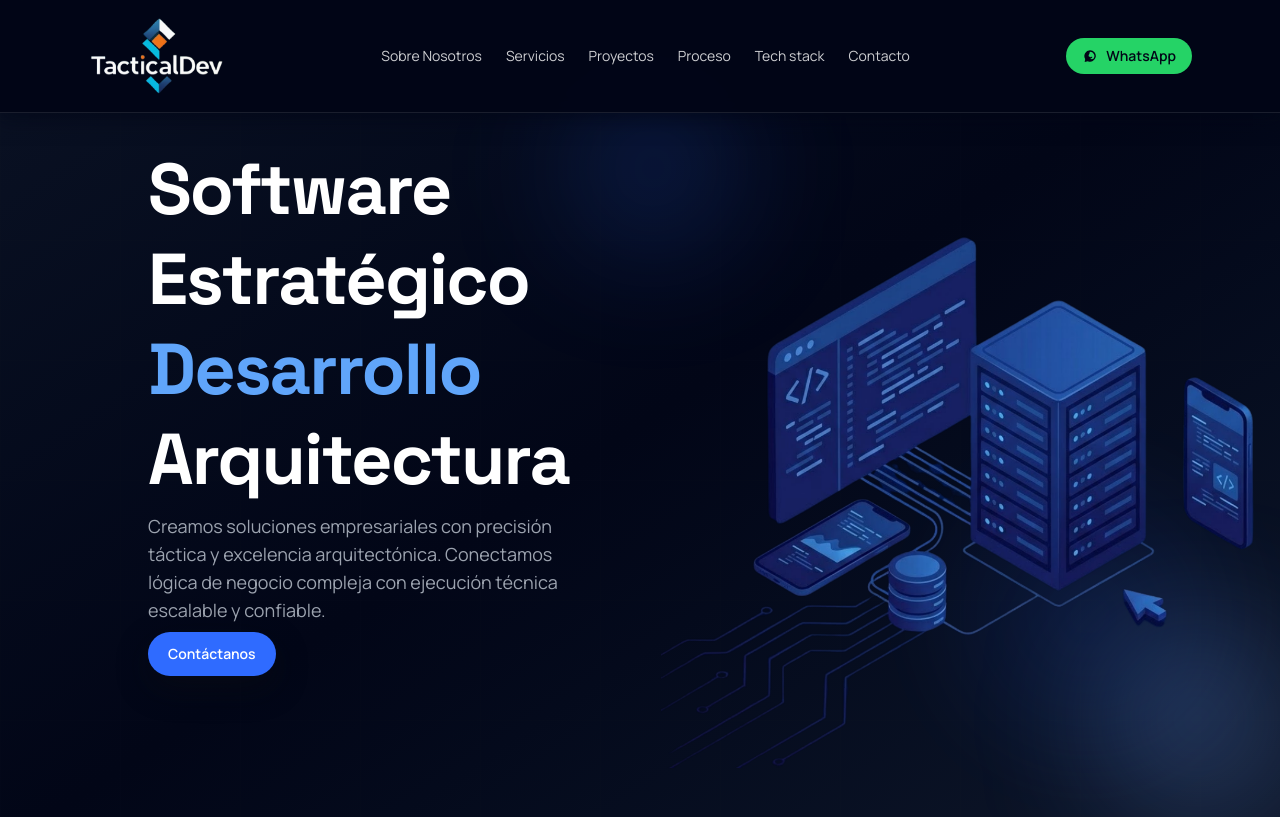
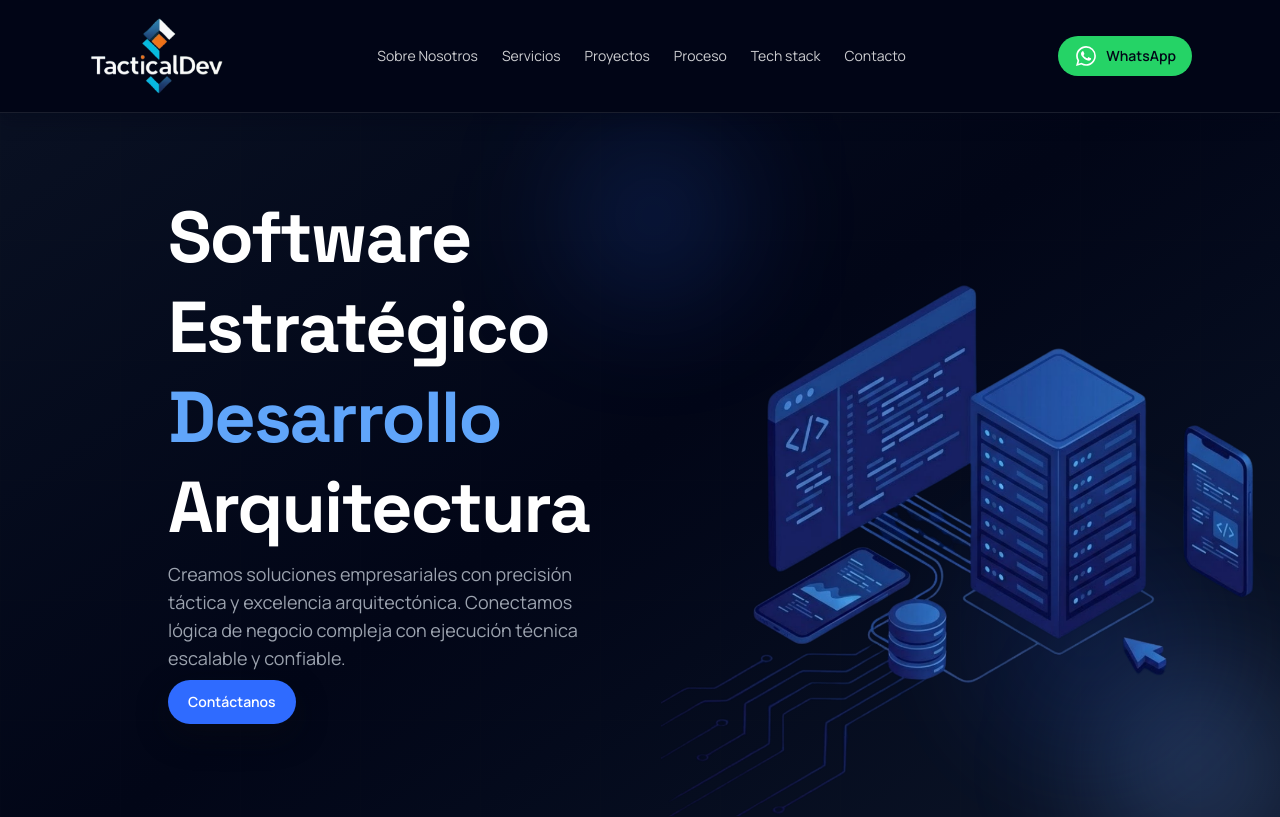
Before and after one commit to saintcarti/tacticaldevFrontLanding, a Next.js app: page / in a window 1280 px wide. Shown: the top 817 px of the page. Built offline with nearby package versions, Linux system fonts and the light colour scheme.

Commit message:
pagina web bien

```diff
--- a/src/components/layout/Navbar.tsx
+++ b/src/components/layout/Navbar.tsx
@@ -1,4 +1,4 @@
-"use client";
+﻿"use client";
 
 import Image from "next/image";
 import Link from "next/link";
@@ -20,15 +20,27 @@
     if (!target) return;
 
     const header = document.querySelector("header");
-    const headerOffset =
-      header instanceof HTMLElement ? header.getBoundingClientRect().height : 0;
-    const top = target.getBoundingClientRect().top + window.scrollY - headerOffset;
+    let headerOffset = 0;
+    if (header) {
+      const navBar = header.firstElementChild;
+      headerOffset = navBar ? navBar.getBoundingClientRect().height : header.getBoundingClientRect().height;
+    }
+    const top = target.getBoundingClientRect().top + window.scrollY - headerOffset + 50;
 
     window.scrollTo({ top, behavior: "smooth" });
     window.history.replaceState(null, "", href);
     setIsOpen(false);
   };
-
+  const WhatsAppIcon = ({ className }: { className?: string }) => (
+  <svg
+    viewBox="0 0 24 24"
+    fill="currentColor"
+    className={className}
+    xmlns="http://www.w3.org/2000/svg"
+  >
+    <path d="M17.472 14.382c-.297-.149-1.758-.867-2.03-.967-.273-.099-.471-.148-.67.15-.197.297-.767.966-.94 1.164-.173.199-.347.223-.644.075-.297-.15-1.255-.463-2.39-1.475-.883-.788-1.48-1.761-1.653-2.059-.173-.297-.018-.458.13-.606.134-.133.298-.347.446-.52.149-.174.198-.298.298-.497.099-.198.05-.371-.025-.52-.075-.149-.669-1.612-.916-2.207-.242-.579-.487-.5-.669-.51-.173-.008-.371-.01-.57-.01-.198 0-.52.074-.792.372-.272.297-1.04 1.016-1.04 2.479 0 1.462 1.065 2.875 1.213 3.074.149.198 2.096 3.2 5.077 4.487.709.306 1.262.489 1.694.625.712.227 1.36.195 1.871.118.571-.085 1.758-.719 2.006-1.413.248-.694.248-1.289.173-1.413-.074-.124-.272-.198-.57-.347m-5.421 7.403h-.004a9.87 9.87 0 01-5.031-1.378l-.361-.214-3.741.982.998-3.648-.235-.374a9.86 9.86 0 01-1.51-5.26c.001-5.45 4.436-9.884 9.888-9.884 2.64 0 5.122 1.03 6.988 2.898a9.825 9.825 0 012.893 6.994c-.003 5.45-4.437 9.884-9.885 9.884m8.413-18.297A11.815 11.815 0 0012.05 0C5.495 0 .16 5.335.157 11.892c0 2.096.547 4.142 1.588 5.945L0 24l6.335-1.662c1.72.937 3.659 1.432 5.631 1.433h.005c6.554 0 11.89-5.335 11.893-11.893a11.821 11.821 0 00-3.48-8.413z"/>
+  </svg>
+);
   useEffect(() => {
     const onScroll = () => setIsScrolled(window.scrollY > 0);
     onScroll();
@@ -39,7 +51,7 @@
   return (
     <>
       <header
-        className="fixed inset-x-0 top-0 z-50 border-b border-white/10 bg-[#020617]/95 text-white backdrop-blur shadow-[0_6px_18px_rgba(2,6,23,0.6)]"
+        className="fixed inset-x-0 top-0 z-50 border-b border-white/10 bg-[#020617]/95 text-white backdrop-blur shadow-[0_6px_18px_rgba(2,6,23,0.35)]"
       >
         <div className="mx-auto flex max-w-6xl items-center justify-between px-6 py-4">
           <Link href="#top" className="flex items-center">
@@ -69,10 +81,8 @@
               href="https://wa.me/+56982397352"
               className="inline-flex items-center gap-2 rounded-full bg-[#25D366] px-4 py-2 text-sm font-semibold text-[#020617] transition hover:bg-[#1fb85a]"
             >
-              <span className="h-4 w-4">
-                <svg viewBox="0 0 24 24" fill="currentColor" aria-hidden="true">
-                  <path d="M12 3.5a8.5 8.5 0 0 0-7.23 12.91L4 21l4.76-1.24A8.5 8.5 0 1 0 12 3.5Zm0 2a6.5 6.5 0 0 1 5.56 9.96l-.36.58-2.7.7-.63-.33a9.82 9.82 0 0 1-3.74-3.73l-.33-.64.71-2.7.58-.36A6.47 6.47 0 0 1 12 5.5Zm3.25 8.14c-.2-.1-1.18-.58-1.36-.65-.18-.07-.31-.1-.44.1-.13.2-.5.64-.61.77-.11.13-.23.15-.43.05-.2-.1-.86-.32-1.64-1.03-.6-.54-1.01-1.22-1.13-1.42-.12-.2-.01-.31.09-.41l.3-.35c.1-.11.13-.19.2-.32.07-.13.04-.24-.02-.34-.06-.1-.44-1.06-.6-1.45-.16-.38-.32-.33-.44-.33h-.38c-.13 0-.33.05-.5.24-.17.2-.66.64-.66 1.56 0 .92.68 1.81.77 1.94.1.13 1.34 2.06 3.25 2.89.45.2.8.32 1.07.41.45.14.86.12 1.18.07.36-.05 1.18-.48 1.35-.95.17-.47.17-.87.12-.95-.05-.08-.18-.13-.38-.23Z" />
-                </svg>
+              <span className="flex h-6 w-6 items-center justify-center">
+                <WhatsAppIcon className="h-5 w-5 fill-white" />
               </span>
               WhatsApp
             </Link>
@@ -110,10 +120,8 @@
               href="https://wa.me/+56982397352"
               className="inline-flex items-center gap-2 rounded-full bg-[#25D366] px-4 py-2 text-sm font-semibold text-[#020617] transition hover:bg-[#1fb85a]"
             >
-              <span className="h-4 w-4">
-                <svg viewBox="0 0 24 24" fill="currentColor" aria-hidden="true">
-                  <path d="M12 3.5a8.5 8.5 0 0 0-7.23 12.91L4 21l4.76-1.24A8.5 8.5 0 1 0 12 3.5Zm0 2a6.5 6.5 0 0 1 5.56 9.96l-.36.58-2.7.7-.63-.33a9.82 9.82 0 0 1-3.74-3.73l-.33-.64.71-2.7.58-.36A6.47 6.47 0 0 1 12 5.5Zm3.25 8.14c-.2-.1-1.18-.58-1.36-.65-.18-.07-.31-.1-.44.1-.13.2-.5.64-.61.77-.11.13-.23.15-.43.05-.2-.1-.86-.32-1.64-1.03-.6-.54-1.01-1.22-1.13-1.42-.12-.2-.01-.31.09-.41l.3-.35c.1-.11.13-.19.2-.32.07-.13.04-.24-.02-.34-.06-.1-.44-1.06-.6-1.45-.16-.38-.32-.33-.44-.33h-.38c-.13 0-.33.05-.5.24-.17.2-.66.64-.66 1.56 0 .92.68 1.81.77 1.94.1.13 1.34 2.06 3.25 2.89.45.2.8.32 1.07.41.45.14.86.12 1.18.07.36-.05 1.18-.48 1.35-.95.17-.47.17-.87.12-.95-.05-.08-.18-.13-.38-.23Z" />
-                </svg>
+              <span className="flex h-4 w-4 items-center justify-center">
+                <WhatsAppIcon className="h-3.5 w-3.5 fill-white" />
               </span>
               WhatsApp
             </Link>
@@ -129,6 +137,15 @@
         }`}
         onClick={() => setIsOpen(false)}
       />
+      <Link
+        href="https://wa.me/+56982397352"
+        target="_blank"
+        rel="noopener noreferrer"
+        className="fixed bottom-4 right-4 z-40 flex h-14 w-14 items-center justify-center rounded-full bg-[#25D366] shadow-[0_4px_12px_rgba(0,0,0,0.3)] transition-transform hover:scale-110 active:scale-95 md:hidden"
+        aria-label="Contactar por WhatsApp"
+      >
+        <WhatsAppIcon className="h-8 w-8 fill-white" />
+      </Link>
     </>
   );
 }
--- a/src/components/sections/Hero.tsx
+++ b/src/components/sections/Hero.tsx
@@ -58,7 +58,7 @@
         className="bg-orb pointer-events-none absolute right-0 top-1/2 h-56 w-56 opacity-60 md:h-72 md:w-72 lg:h-96 lg:w-96"
         aria-hidden="true"
       />
-      <div className="relative mx-auto grid w-full max-w-5xl gap-15 px-1 py-16 md:mt-12 md:grid-cols-[1.6fr_1fr] md:py-20 lg:py-20">
+      <div className="relative mx-auto grid w-full max-w-5xl gap-10 px-6 pb-20 pt-32 md:mt-12 md:grid-cols-[1.6fr_1fr]">
         <div className="space-y-4 md:space-y-20 lg:space-y-2 md:translate-x-4">
 
           <h1 className="hero-reveal hero-reveal--2 mt-2 text-balance text-5xl font-extrabold leading-tight tracking-tight text-white md:mt-4 md:text-6xl lg:text-7xl">
--- a/src/components/sections/WhyUs.tsx
+++ b/src/components/sections/WhyUs.tsx
@@ -1,11 +1,11 @@
-﻿import SectionTitle from "@/components/ui/SectionTitle";
+import SectionTitle from "@/components/ui/SectionTitle";
 import Card from "@/components/ui/Card";
 import Reveal from "@/components/ui/Reveal";
 import { whyUs } from "@/lib/constants";
 
 export default function WhyUs() {
   return (
-    <section id="why-us" className="bg-sand min-h-screen flex items-center">
+    <section id="why-us" className="bg-sand min-h-screen flex items-center py-20">
       <Reveal className="mobile-reveal mobile-delay-4">
         <div className="mx-auto w-full max-w-6xl space-y-10 px-6 py-0">
           <SectionTitle
```
